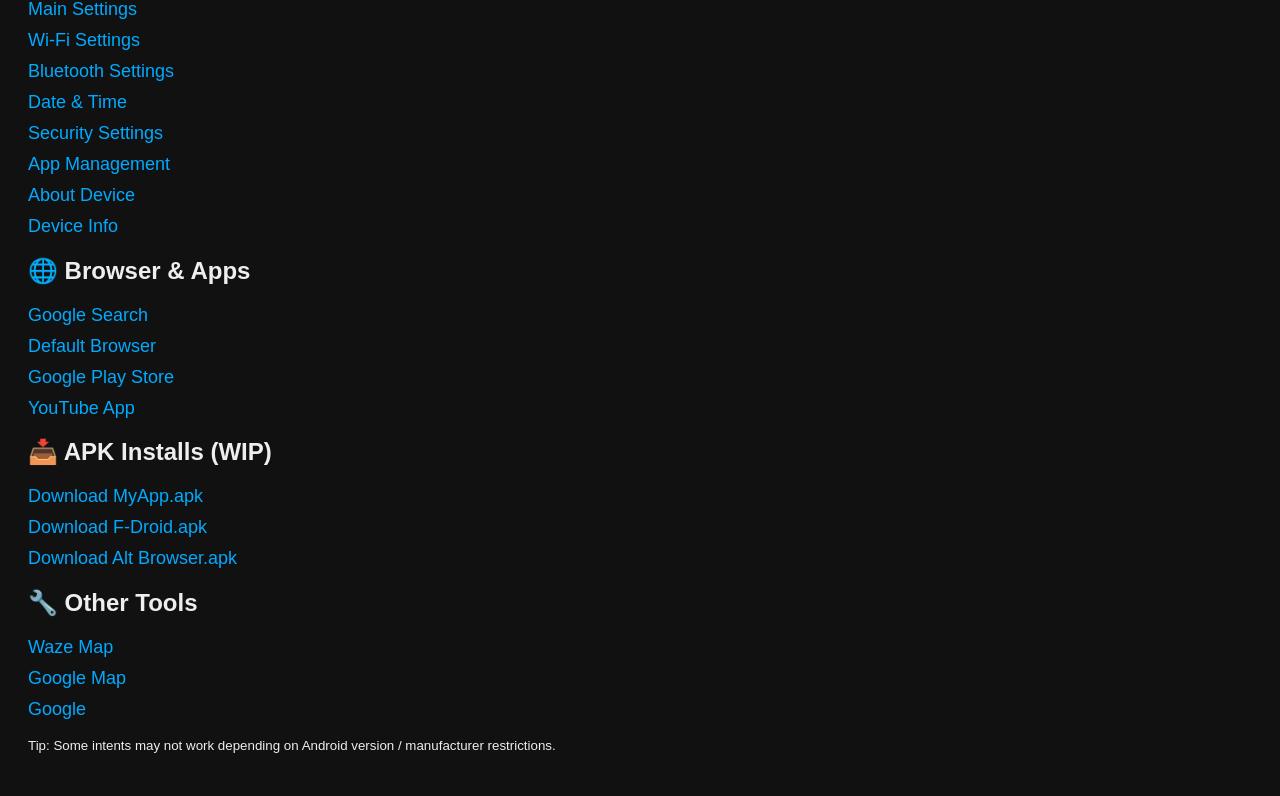
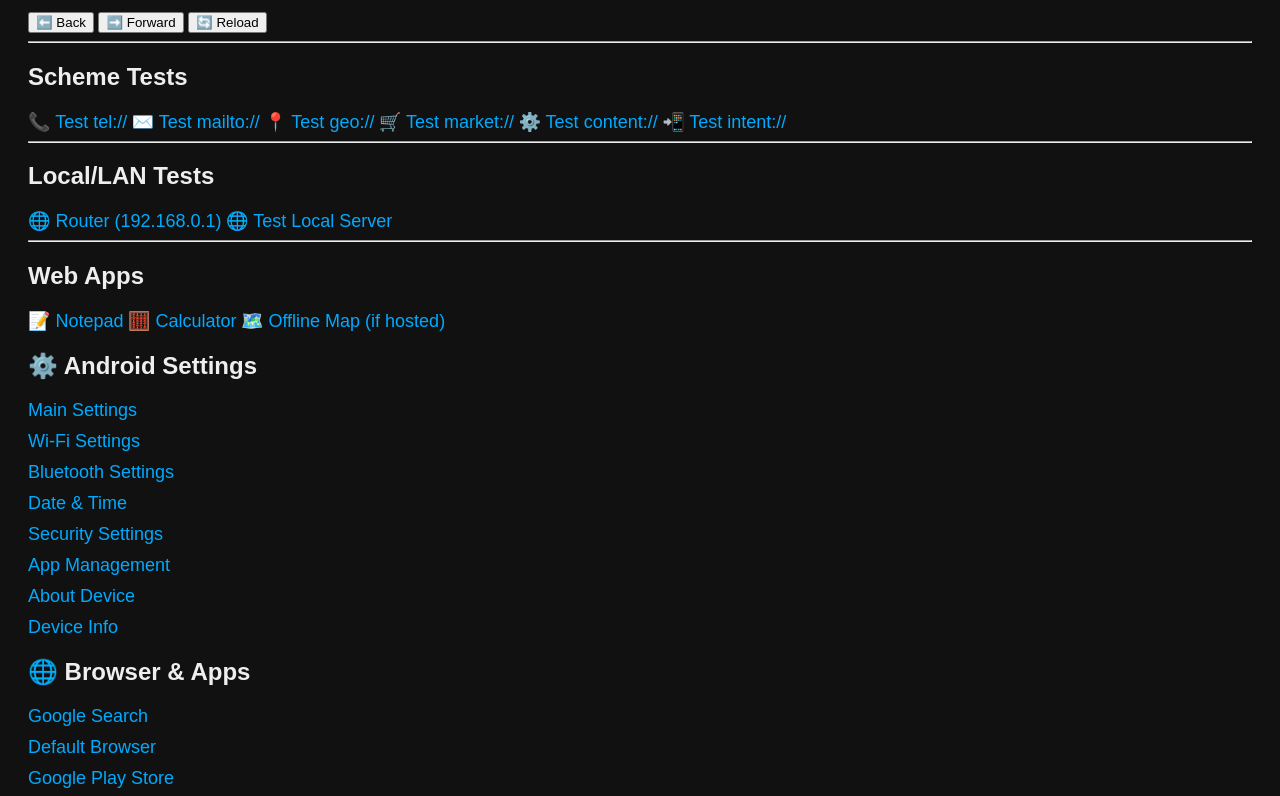
Before and after one commit to jamesjoe200/TinyLandingPage, a plain HTML site: page index.html in a window 1280 px wide. Shown: the part 196-992 px from the top of the page. Drawn offline with Linux system fonts and the light colour scheme.

Commit message:
Update index.html

```diff
--- a/index.html
+++ b/index.html
@@ -35,6 +35,39 @@
   <h1>🚗 IHU Tools Launcher</h1>
   <p>Click any link below to test functions:</p>
 
+  <h1>🚗 IHU Toolbox</h1>
+
+  <!-- Navigation Controls -->
+  <button onclick="window.history.back()">⬅️ Back</button>
+  <button onclick="window.history.forward()">➡️ Forward</button>
+  <button onclick="location.reload()">🔄 Reload</button>
+
+  <hr>
+
+  <!-- Scheme Tests -->
+  <h2>Scheme Tests</h2>
+  <a href="tel:12345">📞 Test tel://</a>
+  <a href="mailto:test@example.com">✉️ Test mailto://</a>
+  <a href="geo:37.7749,-122.4194">📍 Test geo://</a>
+  <a href="market://details?id=com.example.app">🛒 Test market://</a>
+  <a href="content://settings/system">⚙️ Test content://</a>
+  <a href="intent://scan/#Intent;scheme=zxing;package=com.google.zxing.client.android;end">📲 Test intent://</a>
+
+  <hr>
+
+  <!-- LAN Tests -->
+  <h2>Local/LAN Tests</h2>
+  <a href="http://192.168.0.1">🌐 Router (192.168.0.1)</a>
+  <a href="http://10.0.0.2">🌐 Test Local Server</a>
+
+  <hr>
+
+  <!-- Simple Web Apps -->
+  <h2>Web Apps</h2>
+  <a href="notepad.html">📝 Notepad</a>
+  <a href="calc.html">🧮 Calculator</a>
+  <a href="maps.html">🗺️ Offline Map (if hosted)</a>
+
   <h2>⚙️ Android Settings</h2>
     <ul>
       <li><a href="intent:#Intent;action=android.settings.SETTINGS;end">Main Settings</a></li>
@@ -57,9 +90,9 @@
 
   <h2>📥 APK Installs (WIP)</h2>
   <ul>
-    <li><a href="https://yourserver.com/myapp.apk">Download MyApp.apk</a></li>
-    <li><a href="https://yourserver.com/fdroid.apk">Download F-Droid.apk</a></li>
-    <li><a href="https://yourserver.com/browser.apk">Download Alt Browser.apk</a></li>
+    <a href="market://details?id=com.android.settings">Open Settings</a><br>
+    <a href="https://f-droid.org/F-Droid.apk">Download F-Droid</a><br>
+    <a href="https://apkpure.com/whatsapp/com.whatsapp/download">Download WhatsApp</a>
   </ul>
 
   <h2>🔧 Other Tools</h2>
```
